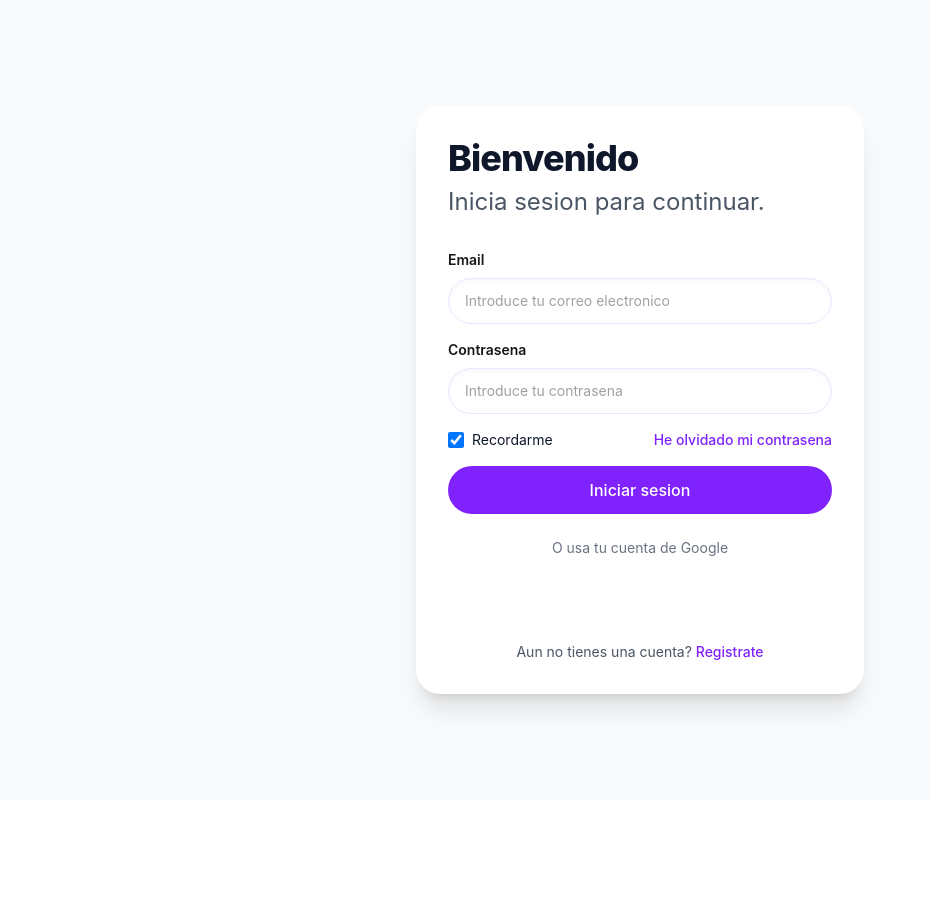
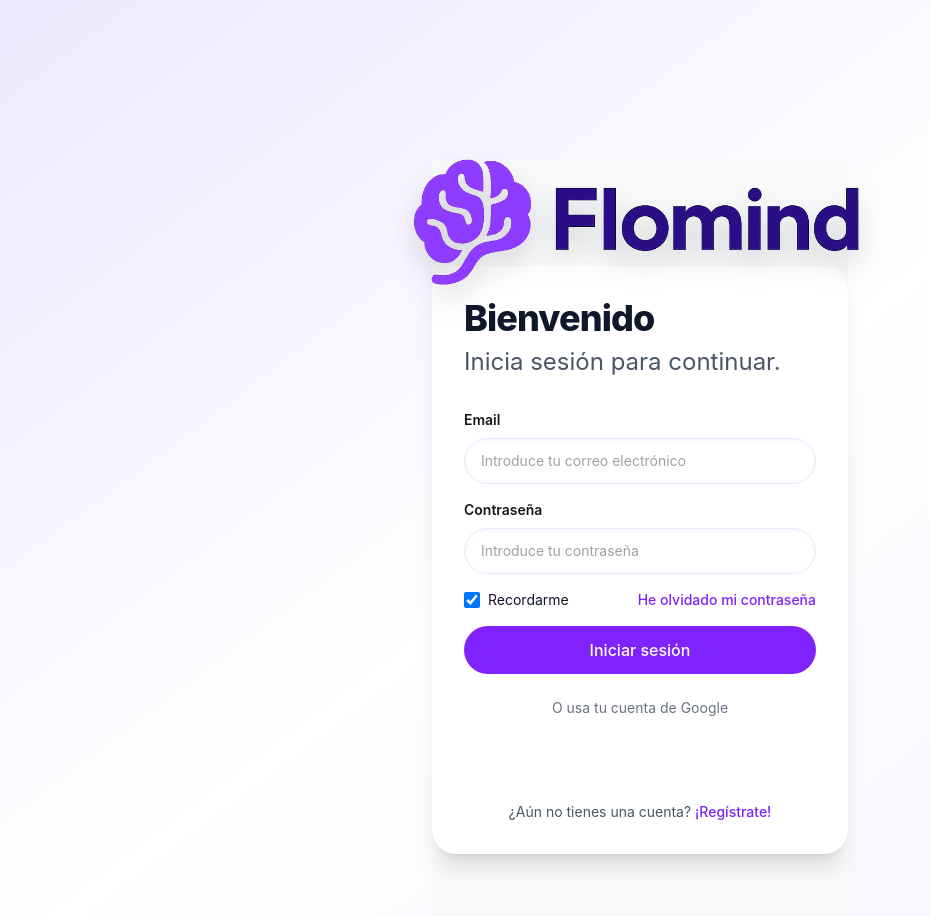
Before and after one commit to jgb0048/trelloMedac, a React (Vite) app in the folder web-trello/: page /login in a window 1280 px wide. Shown: the top 916 px of the page, without its empty margins (0-930 px from the left). Before the commit the page ends 800 px from the top, so only its background shows below. Built offline with nearby package versions, Linux system fonts and the light colour scheme.

Commit message:
prueba login

```diff
--- a/web-trello/src/pages/Login.jsx
+++ b/web-trello/src/pages/Login.jsx
@@ -1,7 +1,4 @@
-
-
-import { useState } from "react";
-
+// src/pages/Login.jsx
 import { useForm } from "react-hook-form";
 import { Link, useLocation, useNavigate } from "react-router-dom";
 import AuthCard from "../components/ui/AuthCard.jsx";
@@ -17,7 +14,6 @@ export default function Login() {
   const { login, loginWithGoogle } = useAuth();
   const navigate = useNavigate();
   const { state } = useLocation();
-  const [error, setError] = useState("");
 
   const {
     register,
@@ -26,66 +22,78 @@ export default function Login() {
   } = useForm({ defaultValues: { remember: true } });
 
   // --- Config de animación ---
-  const LOGO_SRC = "/Logo_transparente_morado.png";
-  const duration = 2;            // velocidad del movimiento
-  const startScale = 3.0;           // tamaño inicial
-  const endScale = 0.55;            // tamaño final
-  const endTop = -260;                // distancia de arriba
+  const LOGO_SRC = "/Logo_transparente_morado.png"; // en /public
+  const duration = 2;       // velocidad del movimiento
+  const startScale = 3.0;   // tamaño inicial
+  const endScale = 0.55;    // tamaño final
+  const endTop = -260;      // distancia desde arriba (px)
 
+  // Login normal
   async function onSubmit({ email, password, remember }) {
-    setError("");
     try {
       await login(email, password, remember);
       navigate(state?.from?.pathname || "/dashboard", { replace: true });
     } catch (err) {
-      console.error("LOGIN ERROR UI:", err);
-      setError("Credenciales incorrectas. Revisa email y contraseña.");
+      alert(err.message);
     }
   }
 
+  // Login Google
   const handleGoogleSuccess = (credentialResponse) => {
     const decoded = jwtDecode(credentialResponse.credential);
     loginWithGoogle(decoded);
     navigate("/dashboard", { replace: true });
   };
 
-  const handleGoogleError = () => {
-    alert("Error al iniciar sesion");
-  };
+  const handleGoogleError = () => alert("Error al iniciar sesión");
 
   return (
+    <div className="relative min-h-screen flex items-start justify-center bg-gradient-to-br from-violet-100 via-white to-violet-50 overflow-hidden pt-40">
+      {/* Logo animado que sube */}
+      <motion.img
+        src={LOGO_SRC}
+        alt="Logo"
+        className="absolute left-1/2 -translate-x-1/2 select-none drop-shadow-2xl"
+        style={{ top: `calc(50vh - 28px)` }}
+        initial={{ scale: startScale, y: "-50vh", opacity: 1 }}
+        animate={{ scale: endScale, y: `calc(${endTop}px - 50vh)`, opacity: 1 }}
+        transition={{ duration, ease: [0.22, 1, 0.36, 1] }}
+        draggable="false"
+      />
+
+      {/* Tarjeta de Login */}
+      <motion.div
+        className="w-full max-w-md px-4"
+        initial={{ opacity: 0, y: 10 }}
+        animate={{ opacity: 1, y: 0 }}
+        transition={{ delay: duration * 0.7, duration: 0.45 }}
+      >
         <AuthCard
           title="Bienvenido"
-      subtitle="Inicia sesion para continuar."
+          subtitle="Inicia sesión para continuar."
           footer={
             <p>
-          Aun no tienes una cuenta?{" "}
+              ¿Aún no tienes una cuenta?{" "}
               <Link to="/register" className="text-violet-600 hover:underline font-medium">
-            Registrate
+                ¡Regístrate!
               </Link>
             </p>
           }
         >
-      {error ? (
-        <div className="rounded-lg border border-red-200 bg-red-50 px-3 py-2 text-sm text-red-700">
-          {error}
-        </div>
-      ) : null}
-
-      <form onSubmit={handleSubmit(onSubmit)} className="space-y-4" noValidate>
+          <form onSubmit={handleSubmit(onSubmit)} className="space-y-4">
             <Input
               label="Email"
               type="email"
               name="email"
-          placeholder="Introduce tu correo electronico"
+              placeholder="Introduce tu correo electrónico"
               register={register}
               required
             />
             <Input
-          label="Contrasena"
+              label="Contraseña"
               type="password"
               name="password"
-          placeholder="Introduce tu contrasena"
+              placeholder="Introduce tu contraseña"
               register={register}
               required
             />
@@ -93,15 +101,16 @@ export default function Login() {
             <div className="flex items-center justify-between">
               <Checkbox label="Recordarme" name="remember" register={register} defaultChecked />
               <Link to="/forgot" className="text-sm text-violet-600 hover:underline">
-            He olvidado mi contrasena
+                He olvidado mi contraseña
               </Link>
             </div>
 
             <Button type="submit" variant="primary" full disabled={isSubmitting}>
-          {isSubmitting ? "Iniciando sesion..." : "Iniciar sesion"}
+              {isSubmitting ? "Iniciando sesión..." : "Iniciar sesión"}
             </Button>
           </form>
 
+          {/* Botón login con Google */}
           <div className="mt-6 text-center">
             <p className="text-sm text-gray-500 mb-3">O usa tu cuenta de Google</p>
             <div className="flex justify-center">
@@ -109,5 +118,7 @@ export default function Login() {
             </div>
           </div>
         </AuthCard>
+      </motion.div>
+    </div>
   );
 }
```
Lines whose indentation alone changed are shown as unchanged.
